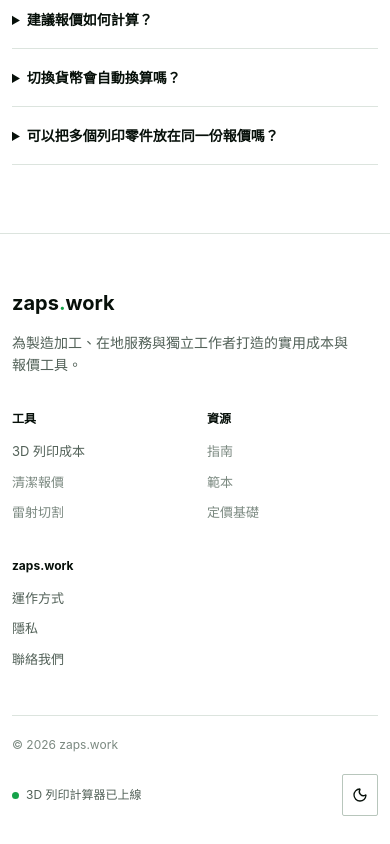
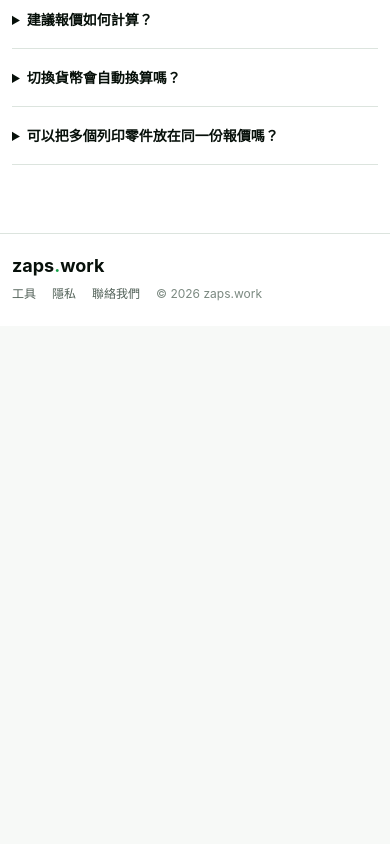
Before and after one commit to wudanglaodao/zaps-work-quote, a Next.js app: page /zh-hant/tools/3d-print-cost-calculator in a window 390 px wide. Shown: the part 3673-4517 px from the top of the page. After the commit the page ends 3999 px from the top, so only its background shows below. Built offline with nearby package versions, Linux system fonts and the light colour scheme; no server answers.

Commit message:
feat: use compact footer on tool pages

```diff
--- a/src/app/globals.css
+++ b/src/app/globals.css
@@ -305,6 +305,12 @@ svg { flex: 0 0 auto; }
 .footer-theme { width: 36px; height: 36px; }
 .online { display: inline-flex; align-items: center; gap: 7px; color: var(--muted); }
 .online::before { content: ""; width: 7px; height: 7px; border-radius: 50%; background: var(--green); }
+.site-footer-compact { margin-top: auto; }
+.footer-compact-inner { min-height: 72px; display: flex; align-items: center; justify-content: space-between; gap: 24px; }
+.footer-compact-inner .footer-brand { font-size: 18px; }
+.footer-compact-links { display: flex; align-items: center; gap: 20px; color: var(--muted); font-size: 12px; }
+.footer-compact-links a:hover { color: var(--ink); }
+.footer-compact-links span { color: var(--subtle); }
 
 @media (max-width: 980px) {
   .nav { grid-template-columns: 1fr auto; }
@@ -374,6 +380,8 @@ svg { flex: 0 0 auto; }
   .footer-summary { grid-column: 1 / -1; }
   .footer-bottom { align-items: flex-start; flex-direction: column; }
   .footer-bottom-actions { width: 100%; justify-content: space-between; }
+  .footer-compact-inner { min-height: 92px; align-items: flex-start; flex-direction: column; justify-content: center; gap: 10px; }
+  .footer-compact-links { flex-wrap: wrap; gap: 8px 16px; }
 }
 
 @media print {
--- a/src/components/site-footer.tsx
+++ b/src/components/site-footer.tsx
@@ -2,6 +2,7 @@
 
 import Link from "next/link";
 import { Moon, Sun } from "lucide-react";
+import { usePathname } from "next/navigation";
 import type { Dictionary } from "@/lib/i18n/dictionaries";
 import type { Locale } from "@/lib/i18n/config";
 import { localizedPath } from "@/lib/seo";
@@ -9,7 +10,24 @@ import { usePreferences } from "./preferences-provider";
 
 export function SiteFooter({ locale, dictionary }: { locale: Locale; dictionary: Dictionary }) {
   const { theme, toggleTheme } = usePreferences();
+  const pathname = usePathname();
   const homePath = localizedPath(locale);
+
+  if (pathname.includes("/tools")) {
+    return (
+      <footer className="site-footer site-footer-compact">
+        <div className="shell footer-compact-inner">
+          <Link className="brand footer-brand" href={homePath}>zaps<span>.</span>work</Link>
+          <div className="footer-compact-links">
+            <Link href={localizedPath(locale, "tools")}>{dictionary.common.tools}</Link>
+            <Link href={localizedPath(locale, "privacy")}>{dictionary.common.privacy}</Link>
+            <a href="mailto:hello@zaps.work">{dictionary.common.contact}</a>
+            <span>© 2026 zaps.work</span>
+          </div>
+        </div>
+      </footer>
+    );
+  }
 
   return (
     <footer className="site-footer" id="guides">
```
